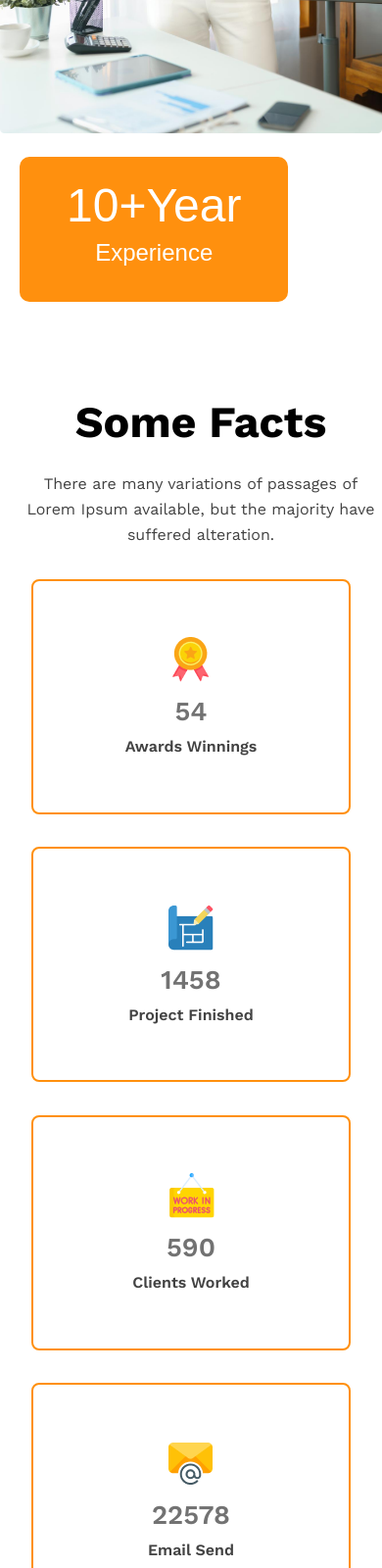
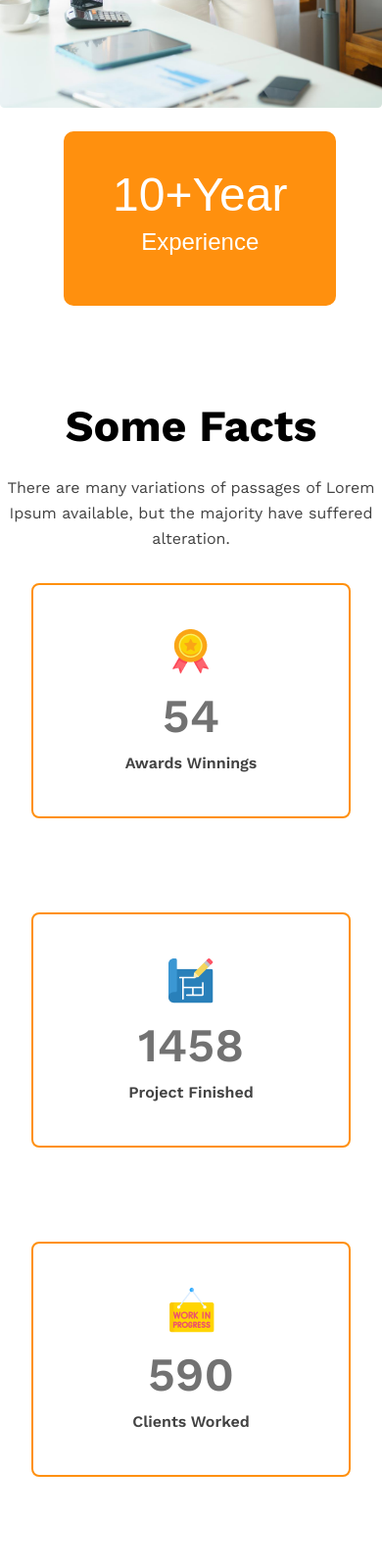
Before and after one commit to Kiron-Pal/G3-Architect, a plain HTML site: page index.html in a window 390 px wide. Shown: the part 4300-5900 px from the top of the page at 98% size. Drawn offline with nearby package versions, Linux system fonts and the light colour scheme.

Commit message:
fixed for mobile

```diff
--- a/style.css
+++ b/style.css
@@ -137,7 +137,7 @@ main {
 
 
 .feature-container{
-    gap: 5rem;
+    gap:54px;
     align-items: center;
 }
 #feature-section-title {
@@ -165,12 +165,12 @@ main {
     margin-bottom: 0px;
 }
 #experience-badge {
-    padding: 30px 3rem;
+    padding: 45px 50px;
     font-size: 1.5rem;
     font-weight: 500;
     line-height: 40px;
-    margin-left: -75px;
-    margin-top: -90px;
+    margin-left: -100px;
+    margin-top: -100px;
 
 
 }
@@ -203,7 +203,7 @@ main {
 .some-fact-container .fact-card {
     display: grid;
     grid-template-columns: repeat(auto-fit, minmax(240px, 1fr));
-    gap: clamp(1.5rem, 8.6vw, 7.75rem);
+    gap: 6rem;
     /* align-items: center;
     justify-content: space-between; */
     padding-inline: 2rem;
@@ -222,14 +222,14 @@ main {
 }
 
 .fact-card .card .card-number {
-    font-size: clamp(1.7rem, 3.1vw, 2.8rem);
+    font-size: 3rem;
     font-weight: 600;
     margin-bottom: 5px;
     margin-top: 10px;
 }
 
 .fact-card .card .card-name {
-    font-size: clamp(1rem, 1.5vw, 1.25rem);
+    font-size: 1rem;
     font-weight: 600;
     margin-top: 10px;
 }
@@ -249,8 +249,8 @@ main {
 
 .sponsors-container .company {
     display: grid;
-    grid-template-columns: repeat(auto-fit, minmax(166px, 1fr));
-    gap: clamp(2rem, 10vw, 8rem);
+    grid-template-columns: repeat(auto-fit, minmax(150px, 1fr));
+    gap: 2rem;
     align-items: center;
 }
 
@@ -321,16 +321,15 @@ footer .footer-container p {
     .feature-container{
         flex-direction: column;
     }
-    #experience-badge{
-        margin-top: 20px ;
-        margin-left: 20px;
-
+   #experience-badge{
+        margin-top: 20px;
+        margin-left: 65px;
     }
 
     .some-fact-content{
         align-items: center;
         text-align: center;
-        margin-left: 20px;
+
     }
 
 
```
